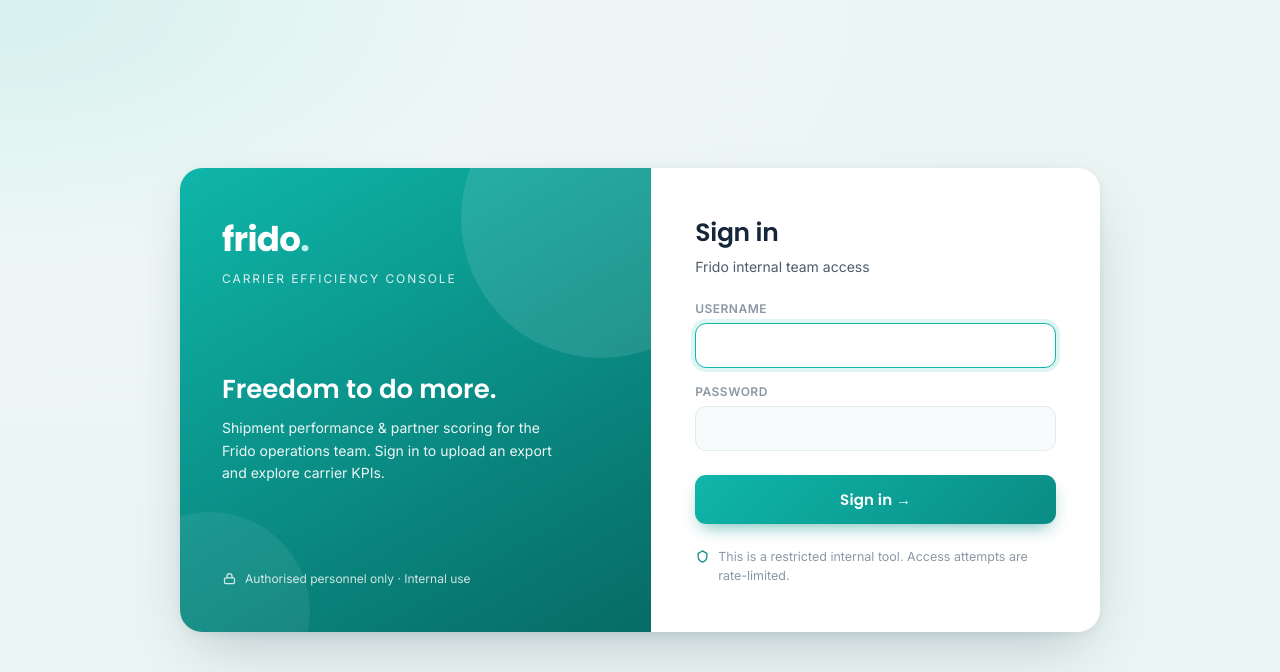
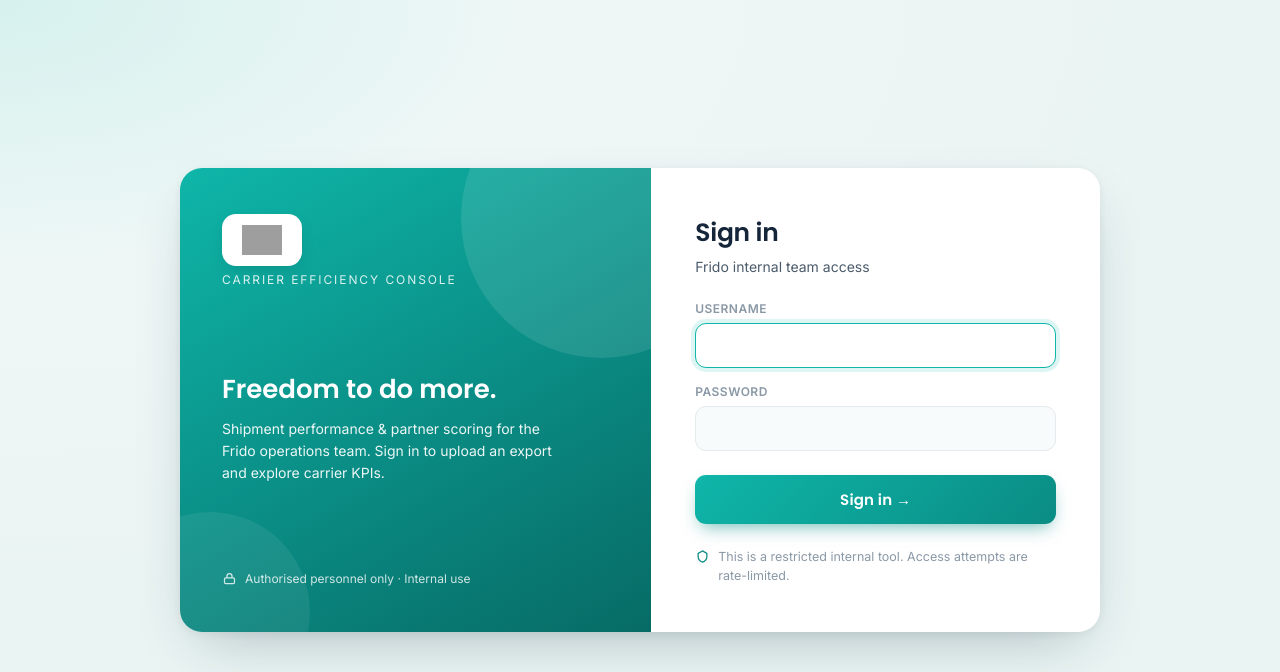
Before and after one commit to shauryasawai/carrier_dashboard, a Django app: template dashboard/templates/dashboard/login.html in a window 1280 px wide. Shown: the top 672 px of the page. Run offline with Django 5.2, Linux system fonts and the light colour scheme; the template is opened without the code that fills it, so the values that code supplies are empty; grey boxes are pictures that could not be loaded.

Commit message:
logo_change

```diff
--- a/dashboard/templates/dashboard/login.html
+++ b/dashboard/templates/dashboard/login.html
@@ -38,8 +38,8 @@
     }
     .brand-panel::before{ width:280px; height:280px; right:-90px; top:-90px; }
     .brand-panel::after{ width:200px; height:200px; left:-70px; bottom:-80px; background:rgba(255,255,255,.07); }
-    .wordmark{ font-family:var(--display); font-weight:700; font-size:34px; letter-spacing:-.02em; position:relative; }
-    .wordmark .dot{ color:#bdf3ec; }
+    .brand-logo{ display:inline-flex; align-items:center; background:#fff; padding:11px 20px; border-radius:14px; box-shadow:0 6px 16px -6px rgba(7,107,101,.45); position:relative; }
+    .brand-logo img{ height:30px; width:auto; display:block; }
     .brand-kicker{ font-size:12px; letter-spacing:.16em; text-transform:uppercase; opacity:.85; margin-top:6px; }
     .brand-body{ position:relative; z-index:1; }
     .brand-body h2{ font-family:var(--display); font-weight:600; font-size:26px; line-height:1.25; margin-bottom:12px; }
@@ -88,7 +88,7 @@
   <main class="auth">
     <section class="brand-panel">
       <div>
-        <div class="wordmark">frido<span class="dot">.</span></div>
+        <div class="brand-logo"><img src="https://cdn.shopify.com/s/files/1/0553/0419/2034/files/Layer_1_1.png?v=1739439173" alt="Frido"></div>
         <div class="brand-kicker">Carrier Efficiency Console</div>
       </div>
       <div class="brand-body">
```
